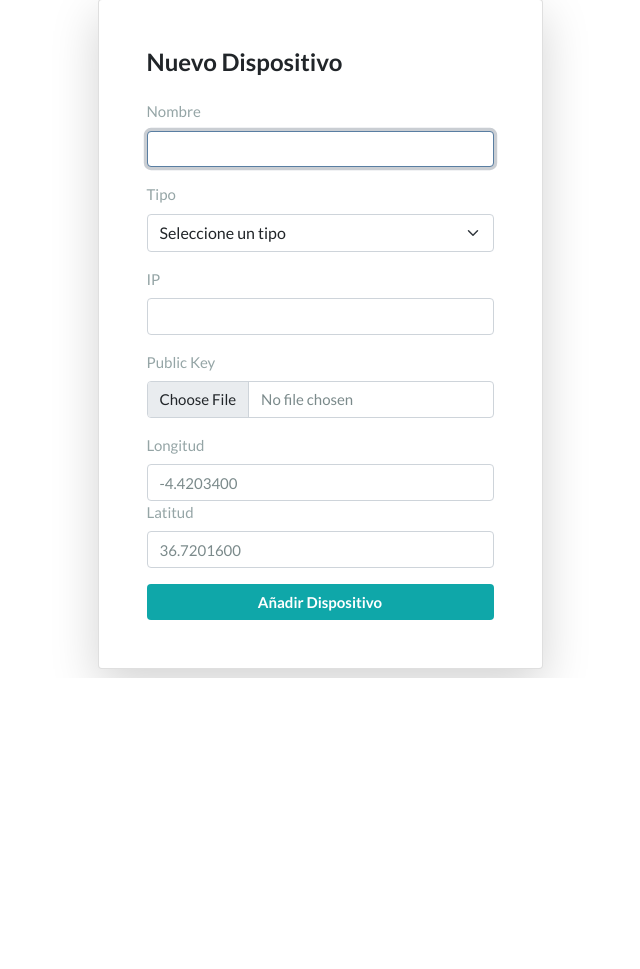
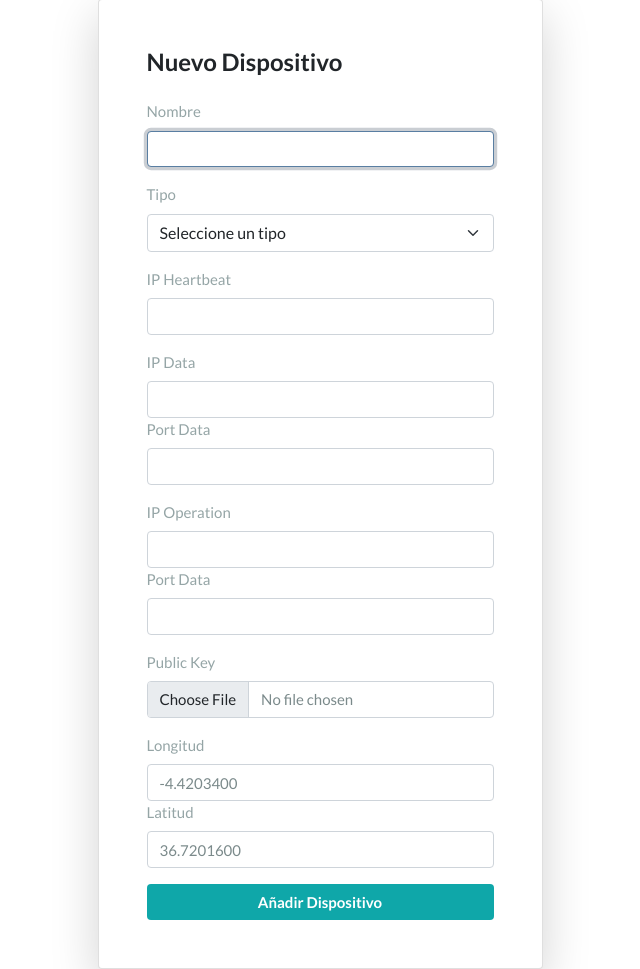
Before and after one commit to jesuscumpli/FlaskCyberPhysicalSystem, a Flask app: page /new_device in a window 1280 px wide. Shown: the part 122-1091 px from the top of the page, without its empty margins (320-960 px from the left). Before the commit the page ends 800 px from the top, so only its background shows below. Run offline with Flask 2, Linux system fonts and the light colour scheme; the visitor is signed in with stand-in values (Sample User, id 1); some libraries are stand-ins or nearby versions.

Commit message:
init commit

```diff
--- a/routes/deviceRoutes.py
+++ b/routes/deviceRoutes.py
@@ -64,7 +64,11 @@ def new_device():
 
         name = form_data.get("name")
         type = form_data.get("type")
-        IP = form_data.get("ip")
+        IP_heartbeat = form_data.get("ip_heartbeat")
+        IP_data = form_data.get("ip_data")
+        port_data = form_data.get("port_data")
+        IP_operation = form_data.get("ip_operation")
+        port_operation = form_data.get("port_operation")
         public_key = files.get("public_key")
         longitude = form_data.get("longitude")
         latitude = form_data.get("latitude")
@@ -75,11 +79,25 @@ def new_device():
         if not type or type == "":
             flash("Tipo no definido. Por favor, selecciona el tipo de dispositivo.")
             return redirect(request.url)
-        if not IP or IP == "":
-            flash("IP no válida. Por favor, define la IP del dispositivo.")
+        if not IP_heartbeat or IP_heartbeat == "":
+            flash("IP Heartbeat no válida. Por favor, define la IP del dispositivo.")
+            return redirect(request.url)
+        if not IP_data or IP_data == "":
+            flash("IP Data no válida. Por favor, define la IP del dispositivo.")
+            return redirect(request.url)
+        if not port_data or port_data == "":
+            flash("Puerto de datos no definido. Por favor, defina el puerto.")
+            return redirect(request.url)
+        if not IP_operation or IP_operation == "":
+            flash("IP Operation no válida. Por favor, define la IP del dispositivo.")
+            return redirect(request.url)
+        if not port_operation or port_operation == "":
+            flash("Puerto de operaciones no definido. Por favor, defina el puerto.")
             return redirect(request.url)
         try:
-            socket.inet_aton(IP)
+            socket.inet_aton(IP_heartbeat)
+            socket.inet_aton(IP_data)
+            socket.inet_aton(IP_operation)
         except socket.error:
             flash("IP no válida. Por favor, define la IP del dispositivo.")
             return redirect(request.url)
@@ -102,7 +120,7 @@ def new_device():
             flash("Latitud no válida. Por favor, define la localización correcta del dispositivo.")
             return redirect(request.url)
 
-        inserted = insert_device(name, type, IP, public_key_bytes, longitude, latitude, session["username"])
+        inserted = insert_device(name, type, IP_heartbeat, IP_data, port_data, IP_operation, port_operation, public_key_bytes, longitude, latitude, session["username"])
         if inserted:
             insert_log_user(session["username"], "register_device",
                             "Ha registrado el dispositivo '" + name + "' en el sistema")
@@ -129,7 +147,11 @@ def edit_device(device_id):
 
         name = form_data.get("name")
         type = form_data.get("type")
-        IP = form_data.get("ip")
+        IP_heartbeat = form_data.get("ip_heartbeat")
+        IP_data = form_data.get("ip_data")
+        port_data = form_data.get("port_data")
+        IP_operation = form_data.get("ip_operation")
+        port_operation = form_data.get("port_operation")
         public_key = files.get("public_key")
         longitude = form_data.get("longitude")
         latitude = form_data.get("latitude")
@@ -140,11 +162,25 @@ def edit_device(device_id):
         if not type or type == "":
             flash("Tipo no definido. Por favor, selecciona el tipo de dispositivo.")
             return redirect(request.url)
-        if not IP or IP == "":
-            flash("IP no válida. Por favor, define la IP del dispositivo.")
+        if not IP_heartbeat or IP_heartbeat == "":
+            flash("IP Heartbeat no válida. Por favor, define la IP del dispositivo.")
+            return redirect(request.url)
+        if not IP_data or IP_data == "":
+            flash("IP Data no válida. Por favor, define la IP del dispositivo.")
+            return redirect(request.url)
+        if not port_data or port_data == "":
+            flash("Puerto de datos no definido. Por favor, defina el puerto.")
+            return redirect(request.url)
+        if not IP_operation or IP_operation == "":
+            flash("IP Operation no válida. Por favor, define la IP del dispositivo.")
+            return redirect(request.url)
+        if not port_operation or port_operation == "":
+            flash("Puerto de operaciones no definido. Por favor, defina el puerto.")
             return redirect(request.url)
         try:
-            socket.inet_aton(IP)
+            socket.inet_aton(IP_heartbeat)
+            socket.inet_aton(IP_data)
+            socket.inet_aton(IP_operation)
         except socket.error:
             flash("IP no válida. Por favor, define la IP del dispositivo.")
             return redirect(request.url)
@@ -166,7 +202,7 @@ def edit_device(device_id):
             flash("Latitud no válida. Por favor, define la localización correcta del dispositivo.")
             return redirect(request.url)
 
-        updated = update_device(device_id, name, type, IP, public_key_bytes, longitude, latitude, session["username"])
+        updated = update_device(device_id, name, type, IP_heartbeat, IP_data, port_data, IP_operation, port_operation, public_key_bytes, longitude, latitude, session["username"])
         if updated:
             insert_log_user(session["username"], "update_device",
                             "Ha cambiado la configuración del dispositivo '" + name + "'")
--- a/templates/new_device.html
+++ b/templates/new_device.html
@@ -14,7 +14,7 @@
                     <div class="card shadow-lg">
                         <div class="card-body p-5">
                             <h1 class="fs-4 card-title fw-bold mb-4">Nuevo Dispositivo</h1>
-                            <form method="POST" action="/new_device" enctype="multipart/form-data" >
+                            <form method="POST" action="/new_device" enctype="multipart/form-data">
                                 {% for message in get_flashed_messages() %}
                                     <div class="alert alert-danger">{{ message }}</div>
                                 {% endfor %}
@@ -36,9 +36,26 @@
                                 </div>
 
                                 <div class="mb-3">
-                                    <label class="mb-2 text-muted" for="username">IP</label>
-                                    <input id="ip" type="text" class="form-control" name="ip" maxlength="15"
+                                    <label class="mb-2 text-muted" for="username">IP Heartbeat</label>
+                                    <input id="ip_heartbeat" type="text" class="form-control" name="ip_heartbeat"
+                                           maxlength="15"
                                            required>
+                                </div>
+
+                                <div class="mb-3">
+                                    <label class="mb-2 text-muted" for="username">IP Data</label>
+                                    <input id="ip_data" type="text" class="form-control" name="ip_data" maxlength="15"
+                                           required>
+                                    <label class="mb-2 text-muted" for="username">Port Data</label>
+                                    <input id="port_data" type="number" class="form-control" name="port_data" required>
+                                </div>
+
+                                <div class="mb-3">
+                                    <label class="mb-2 text-muted" for="username">IP Operation</label>
+                                    <input id="ip_operation" type="text" class="form-control" name="ip_operation" maxlength="15"
+                                           required>
+                                    <label class="mb-2 text-muted" for="username">Port Data</label>
+                                    <input id="port_operation" type="number" class="form-control" name="port_operation" required>
                                 </div>
 
                                 <div class="mb-3">
@@ -48,10 +65,12 @@
 
                                 <div class="mb-3">
                                     <label class="mb-2 text-muted" for="username">Longitud</label>
-                                    <input id="longitude" type="number" step="0.0000001" class="form-control" name="longitude" value="-4.4203400"
+                                    <input id="longitude" type="number" step="0.0000001" class="form-control"
+                                           name="longitude" value="-4.4203400"
                                            required>
                                     <label class="mb-2 text-muted" for="username">Latitud</label>
-                                    <input id="latitude" type="number" step="0.0000001" class="form-control" name="latitude" value="36.7201600"
+                                    <input id="latitude" type="number" step="0.0000001" class="form-control"
+                                           name="latitude" value="36.7201600"
                                            required>
                                 </div>
 
```
Also changed, not shown: repositories/devices.py (+12 -4 lines), templates/edit_device.html (+38 -10 lines).
